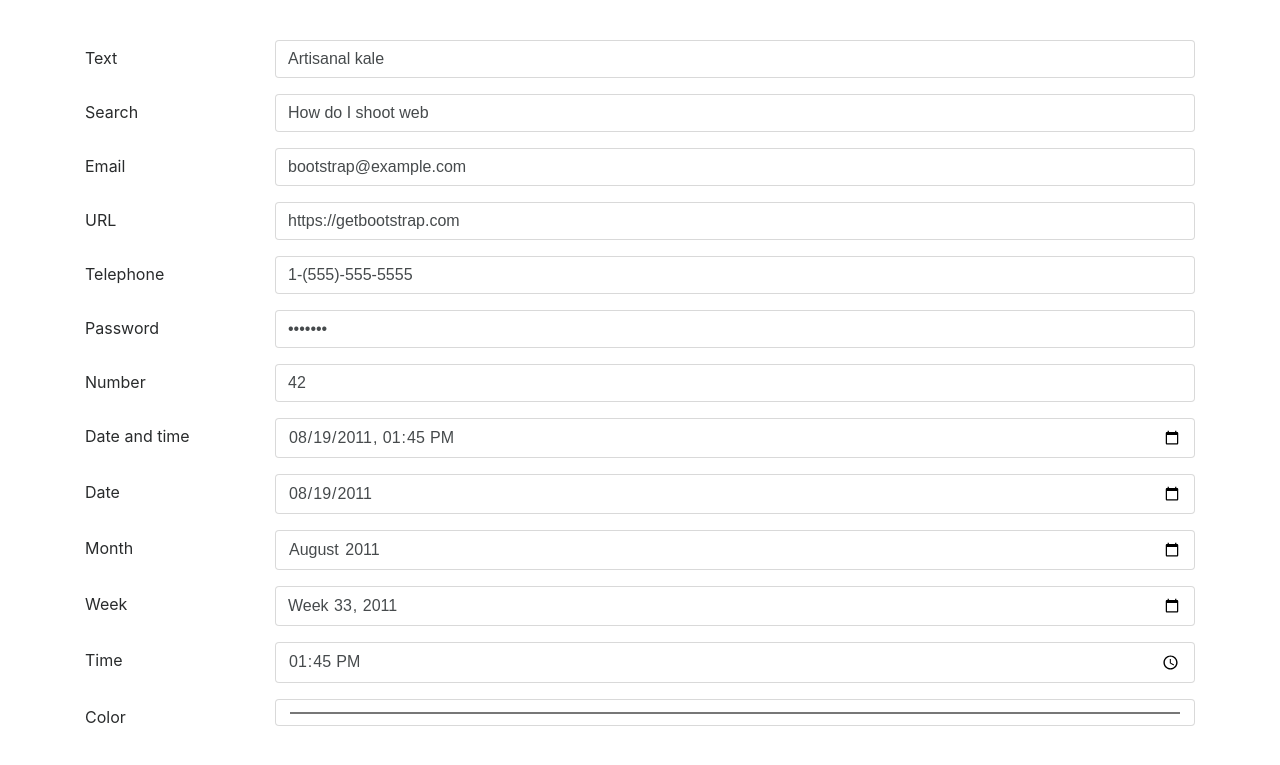
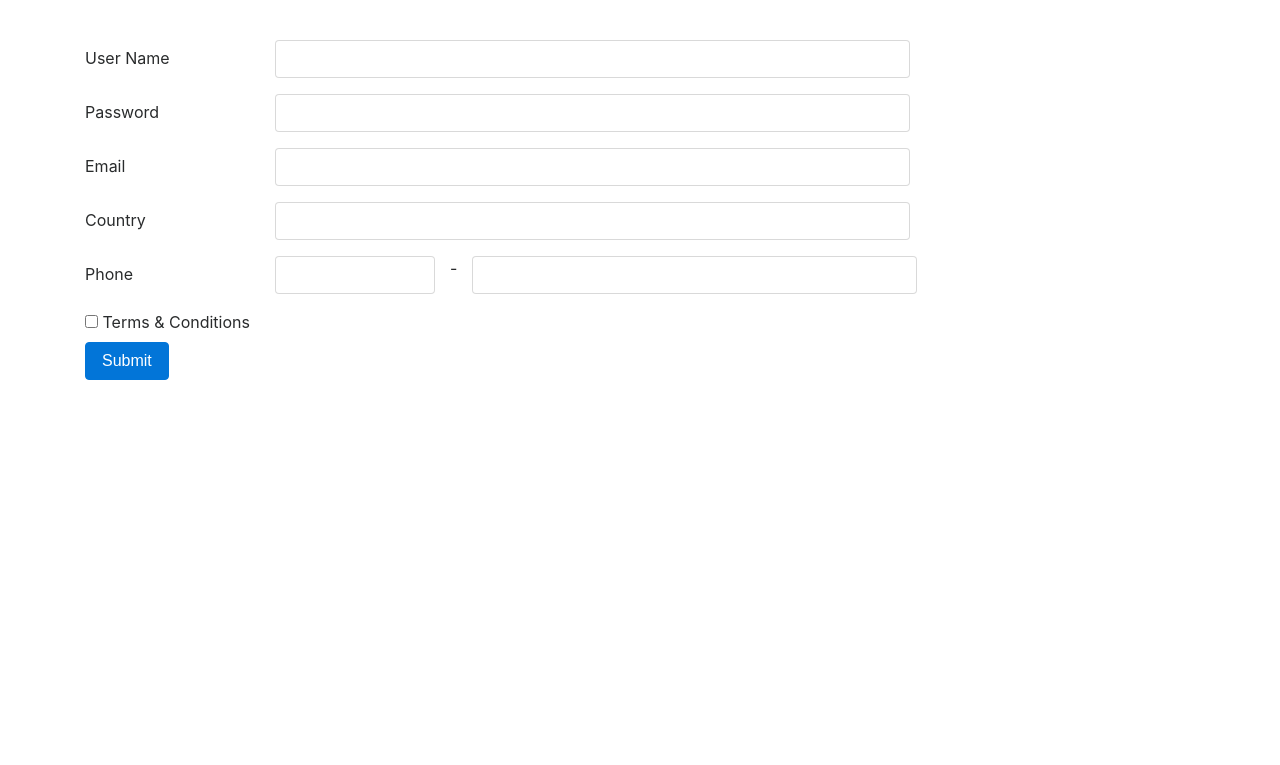
Before and after one commit to Zoranis/InventivaTest, a CodeIgniter app: page /database/ in a window 1280 px wide. Shown: the top 765 px of the page. Run offline with CodeIgniter, Linux system fonts and the light colour scheme; some libraries are stand-ins or nearby versions.

Commit message:
Form adjustments

```diff
--- a/public/application/views/welcome_message.php
+++ b/public/application/views/welcome_message.php
@@ -24,84 +24,56 @@ defined('BASEPATH') OR exit('No direct script access allowed');
 	<div class="container">
 
 		<form class="form-horizontal">
+
 			<div class="form-group row">
-				<label for="example-text-input" class="col-2 col-form-label">Text</label>
-				<div class="col-10">
-					<input class="form-control" type="text" value="Artisanal kale" id="example-text-input">
+				<label for="text-input" class="col-2 col-form-label">User Name</label>
+				<div class="col-7">
+					<input class="form-control" name="userName" type="text" value="" id="userName">
 				</div>
 			</div>
+
 			<div class="form-group row">
-				<label for="example-search-input" class="col-2 col-form-label">Search</label>
-				<div class="col-10">
-					<input class="form-control" type="search" value="How do I shoot web" id="example-search-input">
+				<label for="password-input" class="col-2 col-form-label">Password</label>
+				<div class="col-7">
+					<input class="form-control" name="password" type="password" value="" id="password">
 				</div>
 			</div>
+
 			<div class="form-group row">
-				<label for="example-email-input" class="col-2 col-form-label">Email</label>
-				<div class="col-10">
-					<input class="form-control" type="email" value="bootstrap@example.com" id="example-email-input">
+				<label for="email-input" class="col-2 col-form-label">Email</label>
+				<div class="col-7">
+					<input class="form-control" name="email" type="email" value="" id="email">
 				</div>
 			</div>
+
 			<div class="form-group row">
-				<label for="example-url-input" class="col-2 col-form-label">URL</label>
-				<div class="col-10">
-					<input class="form-control" type="url" value="https://getbootstrap.com" id="example-url-input">
+				<label for="text-input" class="col-2 col-form-label">Country</label>
+				<div class="col-7">
+					<input class="form-control" name="country" type="text" value="" id="country">
 				</div>
 			</div>
+
+
 			<div class="form-group row">
-				<label for="example-tel-input" class="col-2 col-form-label">Telephone</label>
-				<div class="col-10">
-					<input class="form-control" type="tel" value="1-(555)-555-5555" id="example-tel-input">
+				<label for="tel-input" class="col-2 col-form-label">Phone</label>
+				<div class="col-2">
+					<input class="form-control" name="phonePrefix" type="tel" value="" id="phonePrefix">
+				</div>
+				-
+				<div class="col-5">
+					<input class="form-control" name="phoneSuffix" type="tel" value="" id="phoneSuffix">
 				</div>
 			</div>
-			<div class="form-group row">
-				<label for="example-password-input" class="col-2 col-form-label">Password</label>
-				<div class="col-10">
-					<input class="form-control" type="password" value="hunter2" id="example-password-input">
-				</div>
+
+			<div class="form-check">
+				<label class="form-check-label">
+					<input type="checkbox" name="termsApproved" class="form-check-input" id="termsApproved">
+					Terms & Conditions
+				</label>
 			</div>
-			<div class="form-group row">
-				<label for="example-number-input" class="col-2 col-form-label">Number</label>
-				<div class="col-10">
-					<input class="form-control" type="number" value="42" id="example-number-input">
-				</div>
-			</div>
-			<div class="form-group row">
-				<label for="example-datetime-local-input" class="col-2 col-form-label">Date and time</label>
-				<div class="col-10">
-					<input class="form-control" type="datetime-local" value="2011-08-19T13:45:00" id="example-datetime-local-input">
-				</div>
-			</div>
-			<div class="form-group row">
-				<label for="example-date-input" class="col-2 col-form-label">Date</label>
-				<div class="col-10">
-					<input class="form-control" type="date" value="2011-08-19" id="example-date-input">
-				</div>
-			</div>
-			<div class="form-group row">
-				<label for="example-month-input" class="col-2 col-form-label">Month</label>
-				<div class="col-10">
-					<input class="form-control" type="month" value="2011-08" id="example-month-input">
-				</div>
-			</div>
-			<div class="form-group row">
-				<label for="example-week-input" class="col-2 col-form-label">Week</label>
-				<div class="col-10">
-					<input class="form-control" type="week" value="2011-W33" id="example-week-input">
-				</div>
-			</div>
-			<div class="form-group row">
-				<label for="example-time-input" class="col-2 col-form-label">Time</label>
-				<div class="col-10">
-					<input class="form-control" type="time" value="13:45:00" id="example-time-input">
-				</div>
-			</div>
-			<div class="form-group row">
-				<label for="example-color-input" class="col-2 col-form-label">Color</label>
-				<div class="col-10">
-					<input class="form-control" type="color" value="#563d7c" id="example-color-input">
-				</div>
-			</div>
+
+			<button type="submit" class="btn btn-primary">Submit</button>
+
 		</form>
 
 	</div>
```
